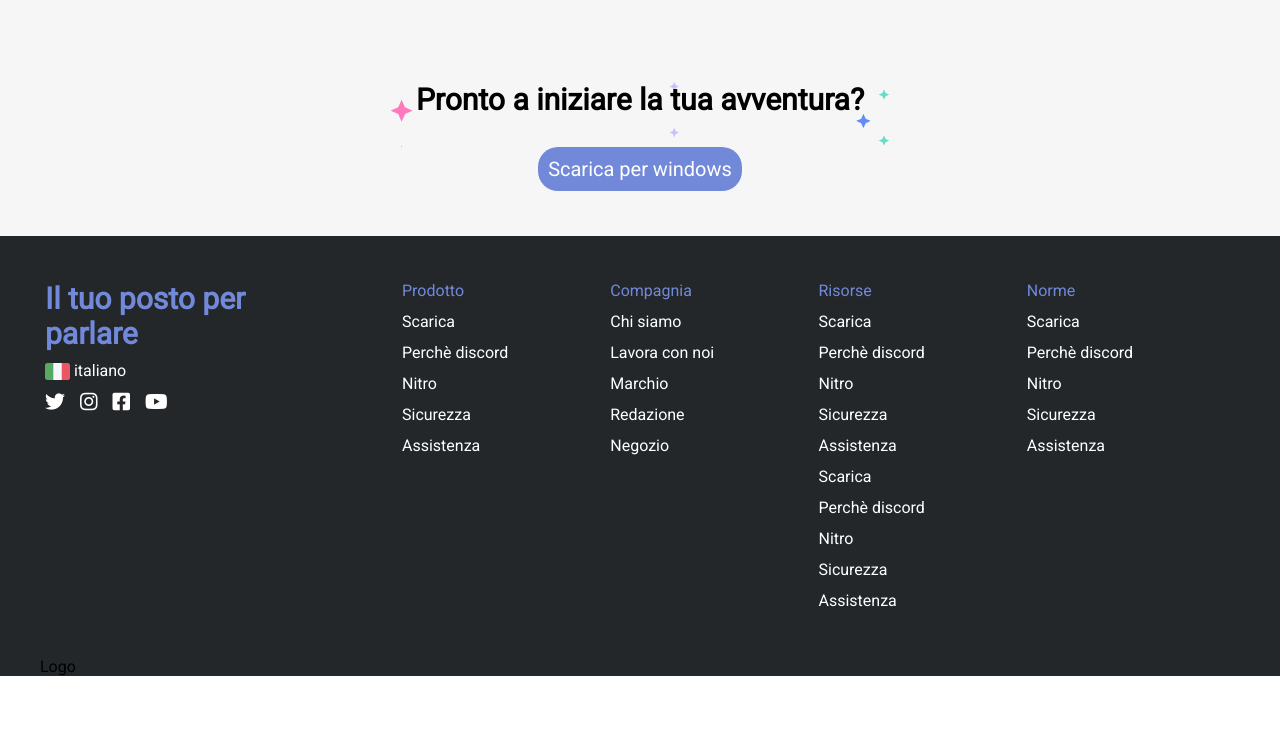
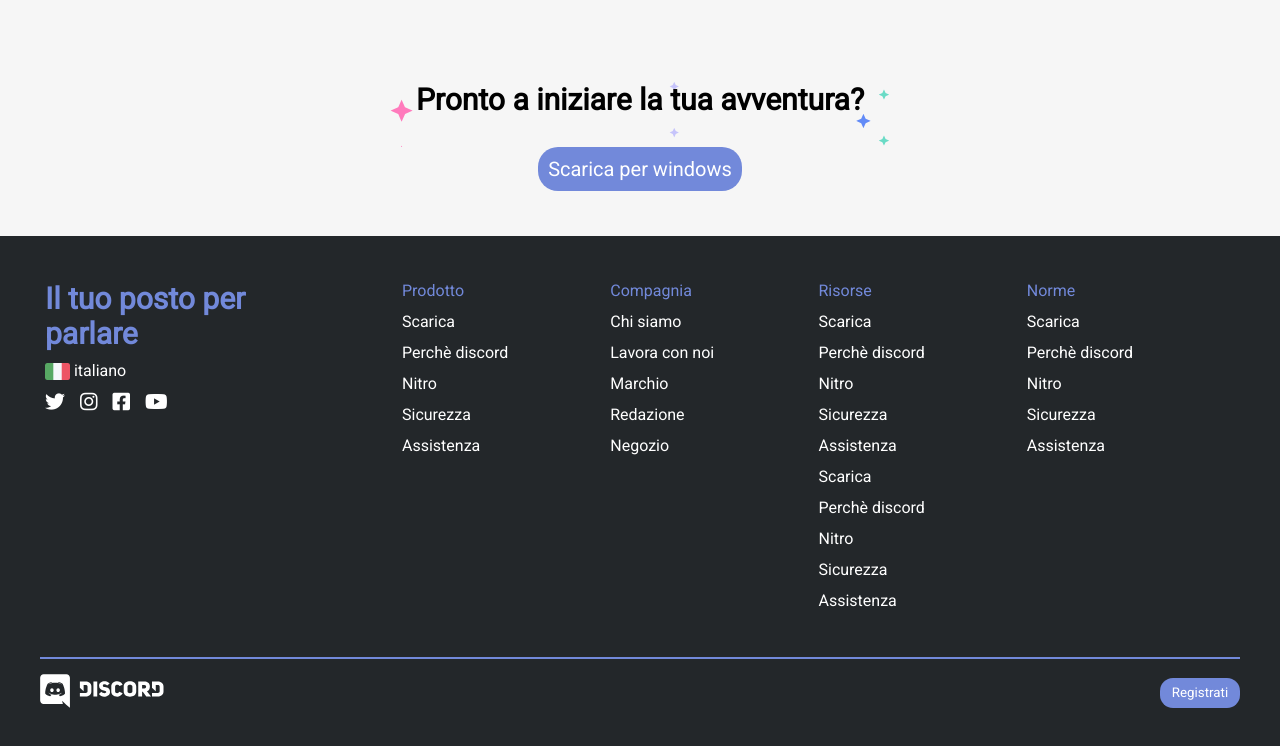
Before and after one commit to jiemarabanzado/htmlcss-discord, a plain HTML site: page index.html in a window 1280 px wide. Shown: the part 3203-3949 px from the top of the page. Before the commit the page ends 3879 px from the top, so only its background shows below. Drawn offline with Linux system fonts and the light colour scheme.

Commit message:
sistemato footer

```diff
--- a/index.html
+++ b/index.html
@@ -133,8 +133,8 @@
         </div>
         <div class="small-footer">
             <div class="container foot">
-                <div class="logobot">Logo</div>
-                <div class="registrati"> </div>
+                <div class="logobot"><img src="img/logo.svg" alt="logo"></div>
+                <div ><button class="registrati">Registrati</button></div>
             </div>
         </div>
 
--- a/style.css
+++ b/style.css
@@ -276,8 +276,19 @@ i{
 .navigazioni{
     display: flex;
 }
+.registrati{
+    height: 30px;
+    width: 80px;
+    border-radius: 13px;
+    border: none;
+    color: white;
+    background-color: #7289da;
+}
 .foot{
     display: flex;
     justify-content: space-between;
     align-items: center;
+    border-top: 2px solid #7289da;
+    padding-top: 15px;
+    padding-bottom: 40px;
 }
```
